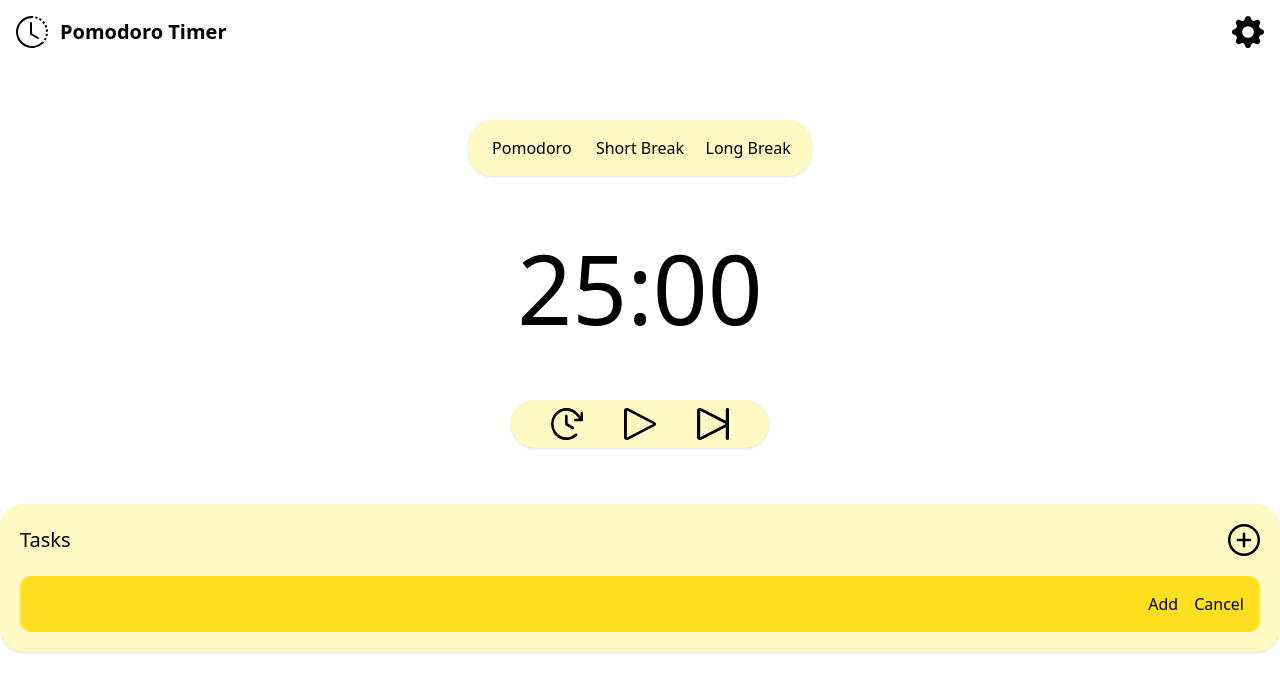
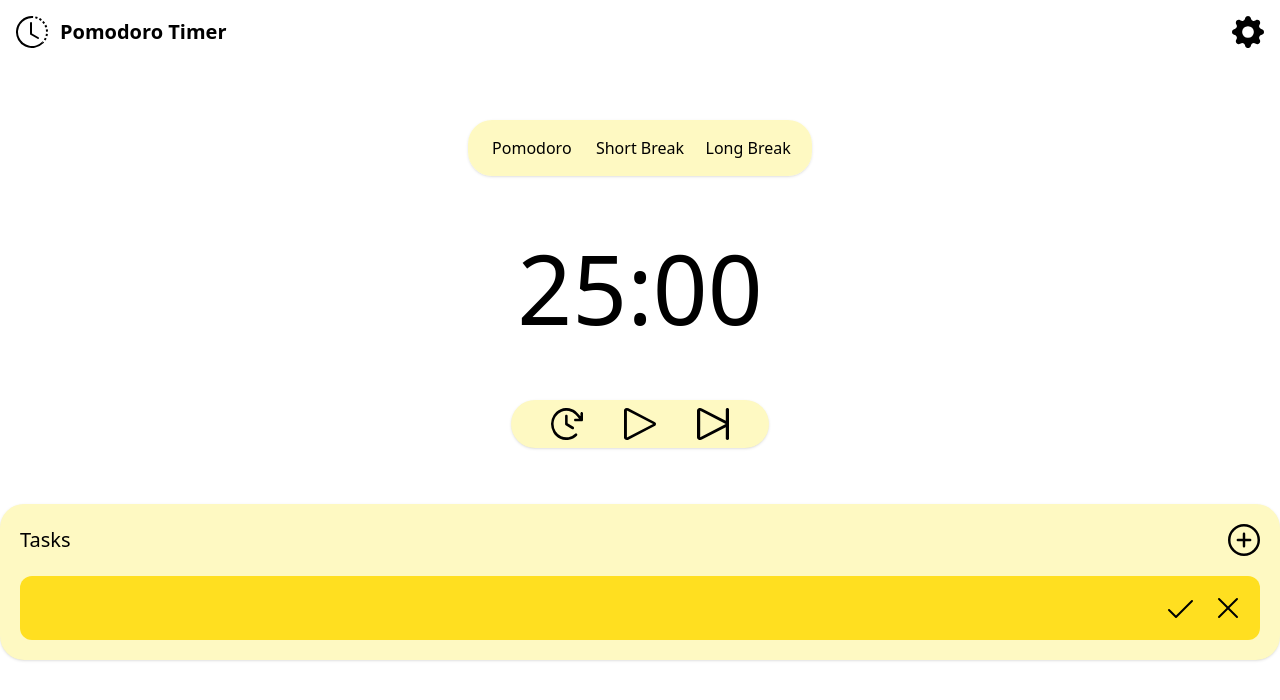
Before and after one commit to jstevenfm/PomodoroTimer-React-Tailwind, a React (Vite) app: page / in a window 1280 px wide. Both pictures are taken after a click on the button 1244 px from the left and 540 px from the top of the page. Shown: the top 700 px of the page. Built offline with nearby package versions, Linux system fonts and the light colour scheme.

Commit message:
feat: Replace button text with IconAcceptTask and IconCancelTask for improved UI

```diff
--- a/src/assets/components/sections/task/InputNewTask.jsx
+++ b/src/assets/components/sections/task/InputNewTask.jsx
@@ -1,3 +1,6 @@
+import IconAcceptTask from "../../icons/IconAcceptTask"
+import IconCancelTask from "../../icons/IconCancelTask"
+
 const InputNewTask = ({ setTasks, className, setShowInputNewTask }) => {
 
   const addNewTask = (e) => {
@@ -20,8 +23,12 @@ const InputNewTask = ({ setTasks, className, setShowInputNewTask }) => {
   return (
     <form onSubmit={addNewTask} className={`flex justify-between items-center bg-yellow-300 mt-5 rounded-xl p-4 gap-4 ${className}`}>
       <input type="text" name="title" className="flex-2/3" />
-        <button className="hover:scale-105 cursor-pointer" type="submit" >Add</button>
-        <button className="hover:scale-105 cursor-pointer" type="reset" onClick={() => setShowInputNewTask(false)}>Cancel</button>
+        <button title="Accept New Task" className="hover:scale-105 cursor-pointer" type="submit" >
+          <IconAcceptTask />
+        </button>
+        <button title="Cancel New Task" className="hover:scale-105 cursor-pointer" type="reset" onClick={() => setShowInputNewTask(false)}>
+          <IconCancelTask />
+        </button>
 
     </form>
   )
```
